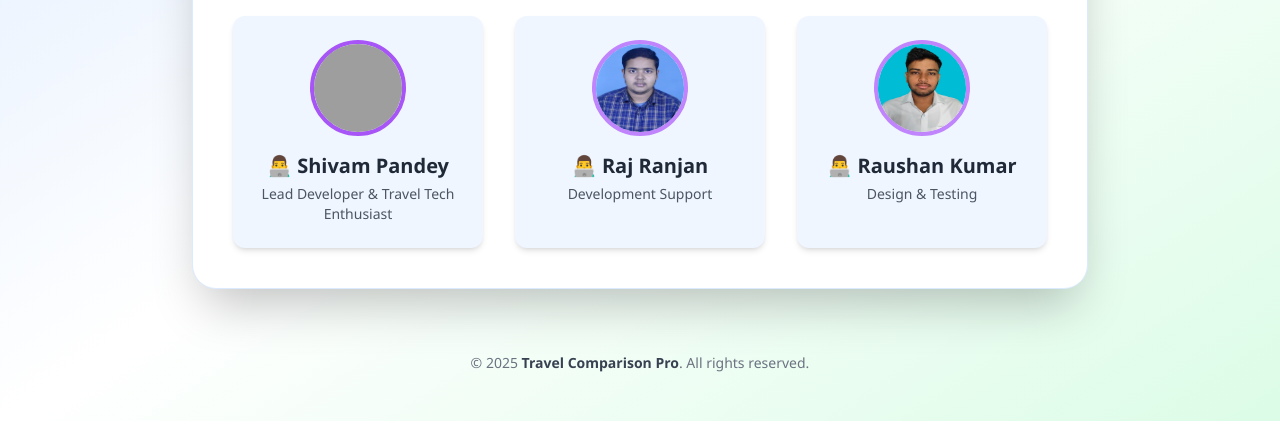
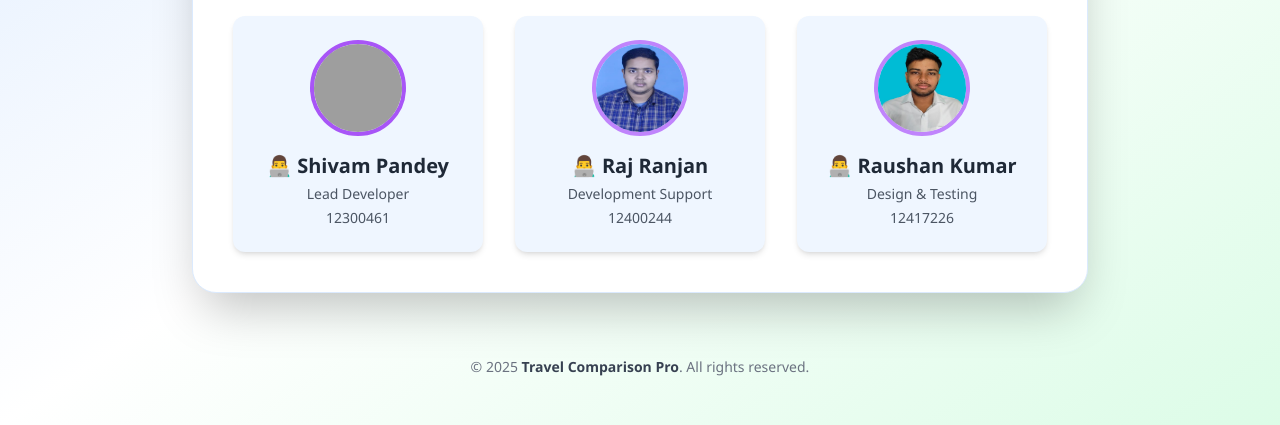
Before and after one commit to storm309/AiChatBot, a plain HTML site: page index.html in a window 1280 px wide. Shown: the part 417-842 px from the top of the page. Drawn offline with nearby package versions, Linux system fonts and the light colour scheme; grey boxes are pictures that could not be loaded.

Commit message:
Update main part

```diff
--- a/index.html
+++ b/index.html
@@ -37,7 +37,8 @@
           <img src="https://res.cloudinary.com/dqlku2tfk/image/upload/v1744911841/1722825273017_zyxn3n.jpg"
                class="rounded-full w-24 h-24 mx-auto mb-4 border-4 border-purple-500" alt="Shivam Pandey" />
           <p class="text-xl font-semibold text-gray-800">👨‍💻 Shivam Pandey</p>
-          <p class="text-gray-600 mt-1 text-sm">Lead Developer & Travel Tech Enthusiast</p>
+          <p class="text-gray-600 mt-1 text-sm">Lead Developer</p>
+          <p class="text-gray-600 mt-1 text-sm">12300461</p>
         </div>
         <!-- Raj -->
         <div class="bg-blue-50 p-6 rounded-xl shadow-md hover:shadow-lg transition">
@@ -45,6 +46,7 @@
                class="rounded-full w-24 h-24 mx-auto mb-4 border-4 border-purple-400" alt="Raj Ranjan" />
           <p class="text-xl font-semibold text-gray-800">👨‍💻 Raj Ranjan</p>
           <p class="text-gray-600 mt-1 text-sm">Development Support</p>
+          <p class="text-gray-600 mt-1 text-sm">12400244</p>
         </div>
         <!-- Raushan -->
         <div class="bg-blue-50 p-6 rounded-xl shadow-md hover:shadow-lg transition">
@@ -52,6 +54,7 @@
                class="rounded-full w-24 h-24 mx-auto mb-4 border-4 border-purple-400" alt="Raushan Kumar" />
           <p class="text-xl font-semibold text-gray-800">👨‍💻 Raushan Kumar</p>
           <p class="text-gray-600 mt-1 text-sm">Design & Testing</p>
+          <p class="text-gray-600 mt-1 text-sm">12417226</p>
         </div>
       </div>
     </section>
```
